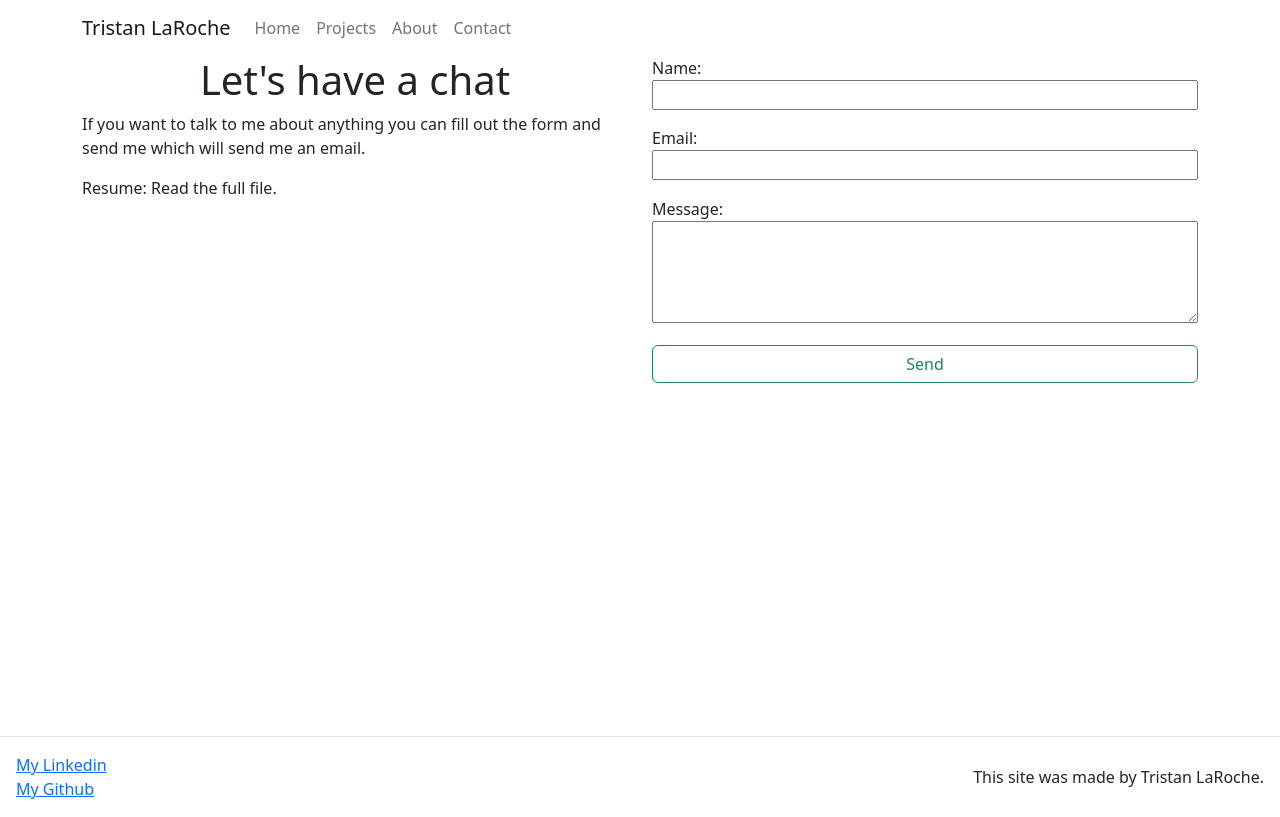
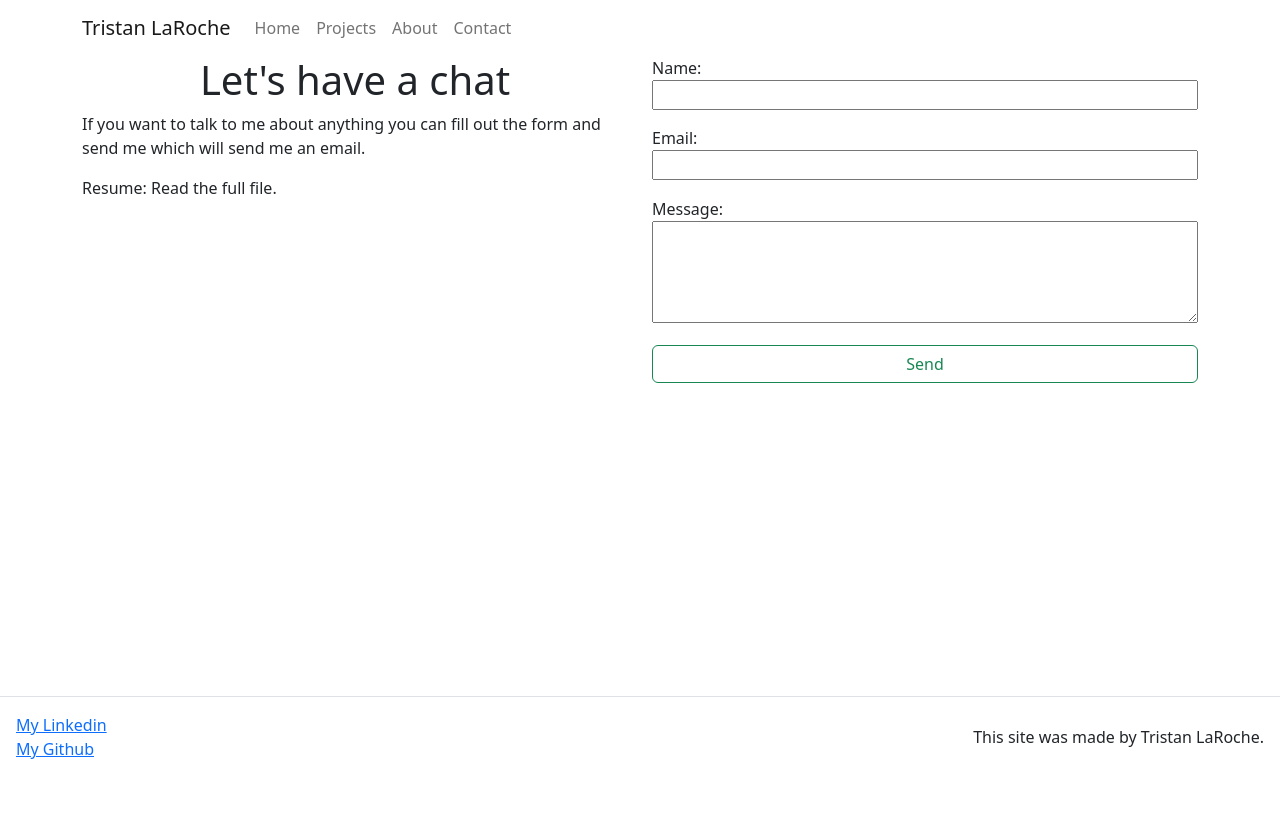
Before and after one commit to taroche/Profile, a React (Create React App) app: page /Profile/contact in a window 1280 px wide. Built offline with nearby package versions, Linux system fonts and the light colour scheme.

Commit message:
change height of pagebody

```diff
--- a/src/App.css
+++ b/src/App.css
@@ -6,7 +6,7 @@
 }
 
 .pageBody {
-  min-height: 85vh;
+  min-height: 80vh;
 }
 
 .skills {
@@ -50,7 +50,6 @@
     background:
       linear-gradient(#0007, #0000),
       #123;
-    height: 85vh;
     overflow: hidden;
   }
 
```
